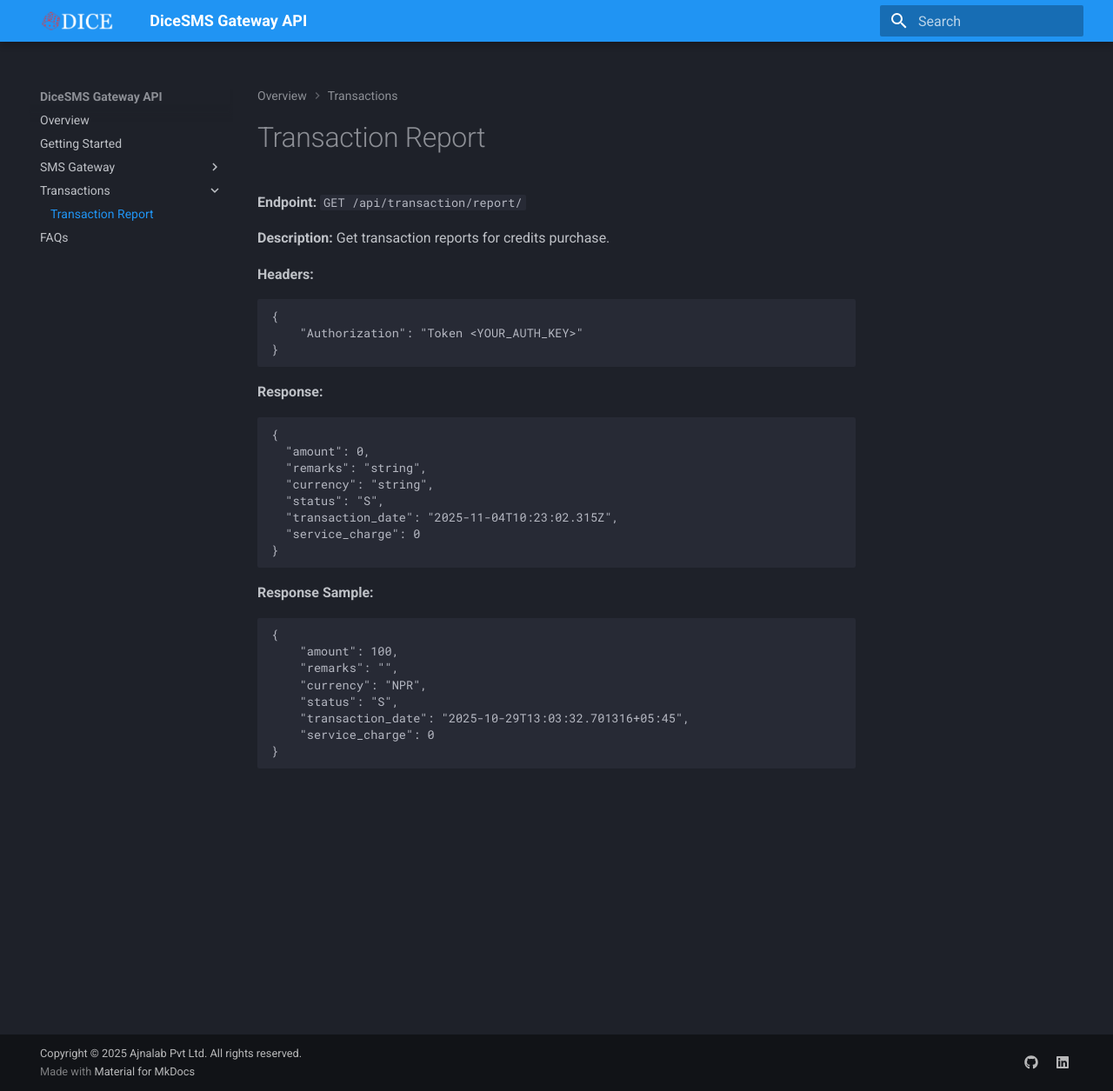
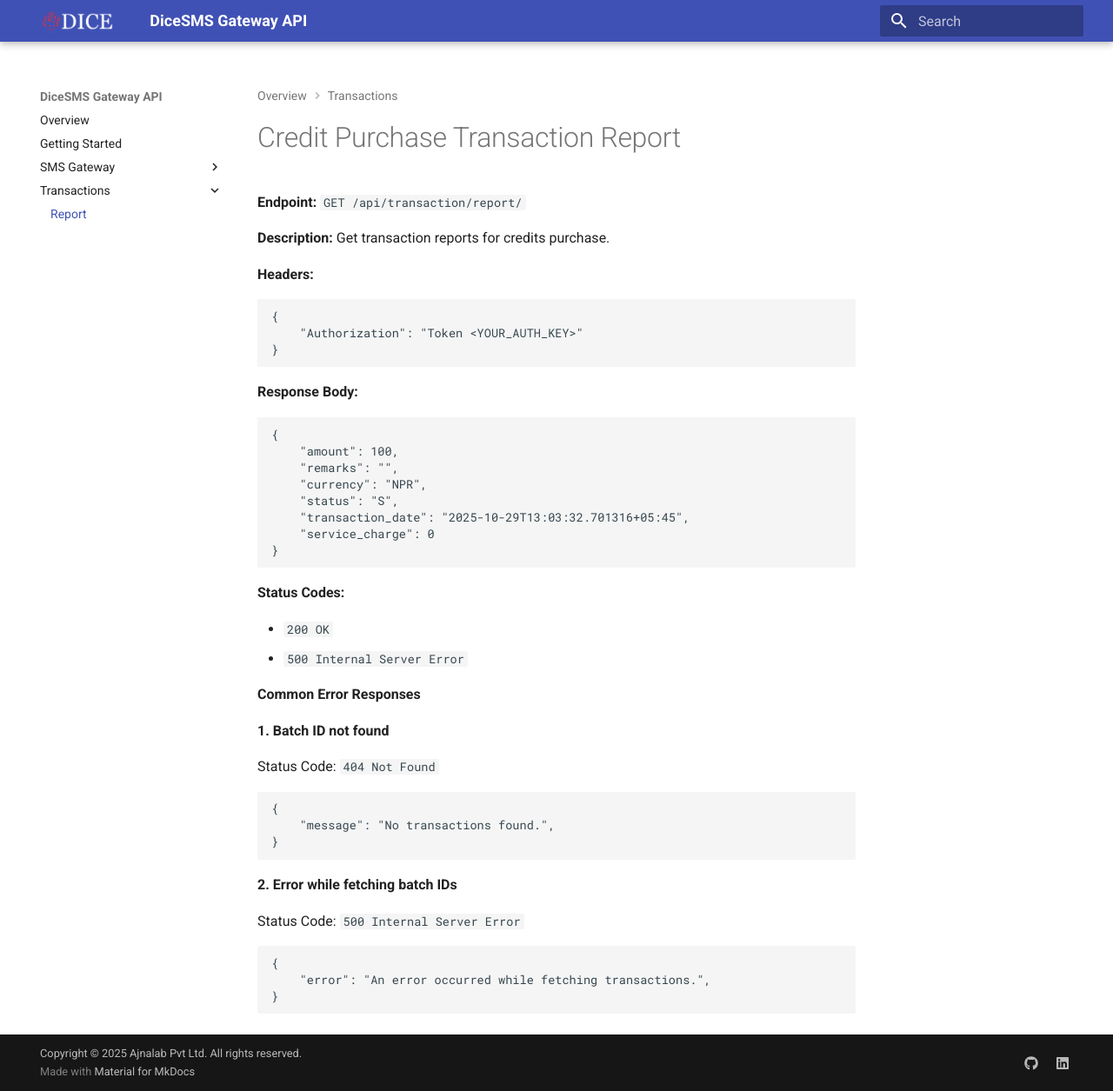
Before and after one commit to Ajna-Lab/Dice-API-Documentation, an MkDocs documentation site: the page built from docs/transactions/transaction_report.md, in a window 1280 px wide and 1255 px high. Shown: the whole window at 87% size. Built offline with MkDocs 1.6.1 and Material for MkDocs 9.7.7, drawn with Linux system fonts in a browser that asks for light colours.

````diff
--- a/docs/transactions/transaction_report.md
+++ b/docs/transactions/transaction_report.md
@@ -1,4 +1,4 @@
-# Transaction Report
+# Credit Purchase Transaction Report
 
 
 **Endpoint:** `GET /api/transaction/report/`
@@ -12,19 +12,8 @@
 }
 ```
 
-**Response:**
-```json
-{
-  "amount": 0,
-  "remarks": "string",
-  "currency": "string",
-  "status": "S",
-  "transaction_date": "2025-11-04T10:23:02.315Z",
-  "service_charge": 0
-}
-```
+**Response Body:**
 
-**Response Sample:**
 ```json
 {
     "amount": 100,
@@ -35,3 +24,31 @@
     "service_charge": 0
 }
 ```
+
+**Status Codes:**
+
+- `200 OK`
+- `500 Internal Server Error`
+
+**Common Error Responses**
+
+**1. Batch ID not found**
+
+Status Code: `404 Not Found`
+
+``` json
+{
+    "message": "No transactions found.",
+}
+```
+
+
+**2. Error while fetching batch IDs**
+
+Status Code: `500 Internal Server Error`
+
+``` json
+{
+    "error": "An error occurred while fetching transactions.",
+}
+```
--- a/mkdocs.yml
+++ b/mkdocs.yml
@@ -6,16 +6,23 @@ nav:
   - SMS Gateway:
       - API Authentication: sms/authentication.md
       - Send SMS: sms/send_sms.md
-      - Report: sms/report.md
+      - SMS Delivery Report: sms/report.md
   - Transactions:
-      - Transaction Report: transactions/transaction_report.md
-  - FAQs: faq.md
+      - Report: transactions/transaction_report.md
+  # - FAQs: faq.md
 
 theme:
   name: material
   palette:
-    scheme: slate
-    primary: blue
+    scheme: default
+    toggle:
+      icon: material/brightness-7
+      name: Switch to dark mode
+    # scheme: slate
+    # toggle:
+    #   icon: material/brightness-4
+    #   name: Switch to Dark mode
+    primary: light
     accent: indigo
   logo: assets/dice_logo.png
   favicon: assets/favicon.ico
````
Also changed, not shown: docs/getting_started.md (+2 -2 lines), docs/sms/authentication.md (+2 -3 lines), docs/sms/report.md (+293 -0 lines), docs/sms/send_sms.md (+4 -4 lines), docs/faq.md (deleted).
